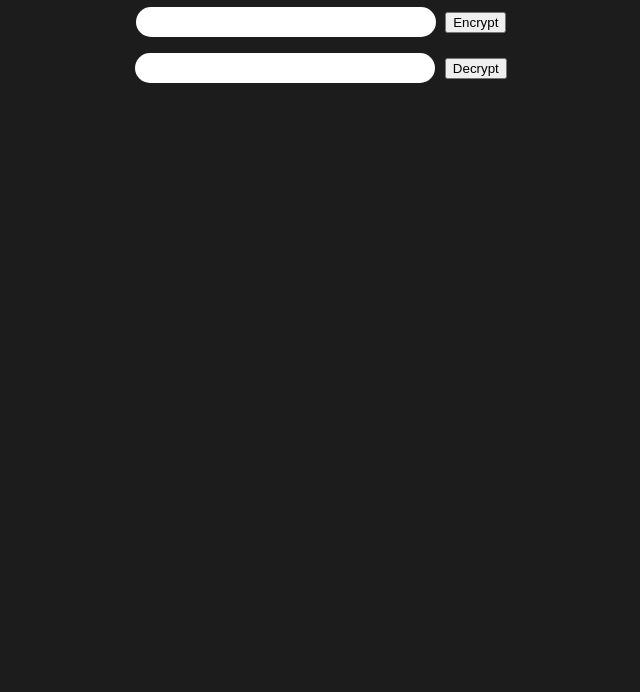
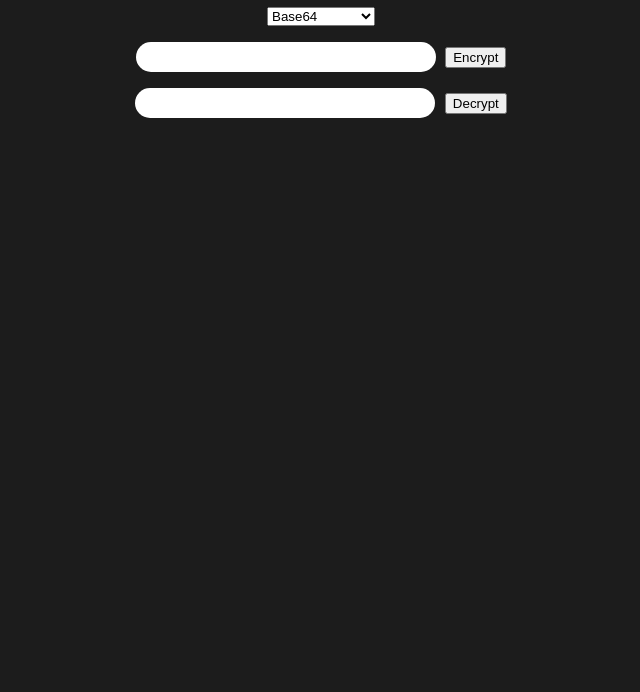
Before and after one commit to dimamark66/somedumbsheeit, a plain HTML site: page index.html in a window 1280 px wide. Shown: the part 108-800 px from the top of the page, without its empty margins (319-959 px from the left). Drawn offline with Linux system fonts and the light colour scheme.

Commit message:
Ciphers list added

```diff
--- a/index.html
+++ b/index.html
@@ -16,6 +16,19 @@
       <button id="algorithm"><i class="fa fa-folder"></i></button>
 
       <form onsubmit="return false;">
+        <select name="ciphers[]">
+          <option value="AES">AES</option>
+          <option selected value="BASE64">Base64</option>
+          <option value="BASE32">Base32</option>
+          <option value="HASH">Hash</option>
+          <option value="CAESAR">Caesar Cipher</option>
+          <option value="RSA">RSA</option>
+          <option value="SHA256">SHA256</option>
+          <option value="SHA512">SHA512</option>
+        </select>
+      </form>
+
+      <form onsubmit="return false;">
         <input type="text" id="decryptedText">
         <button id="encrypt">Encrypt</button>
       </form>
```
